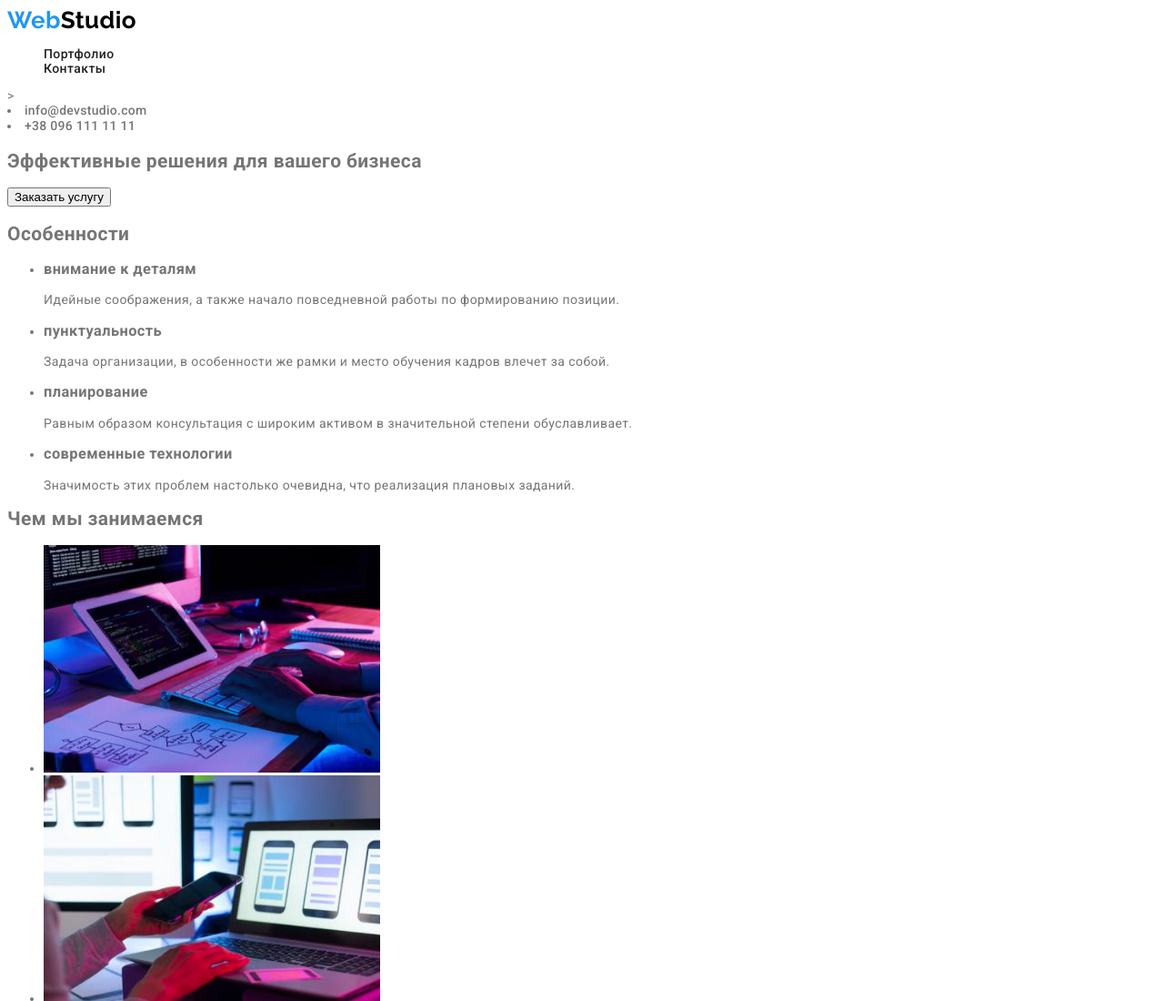
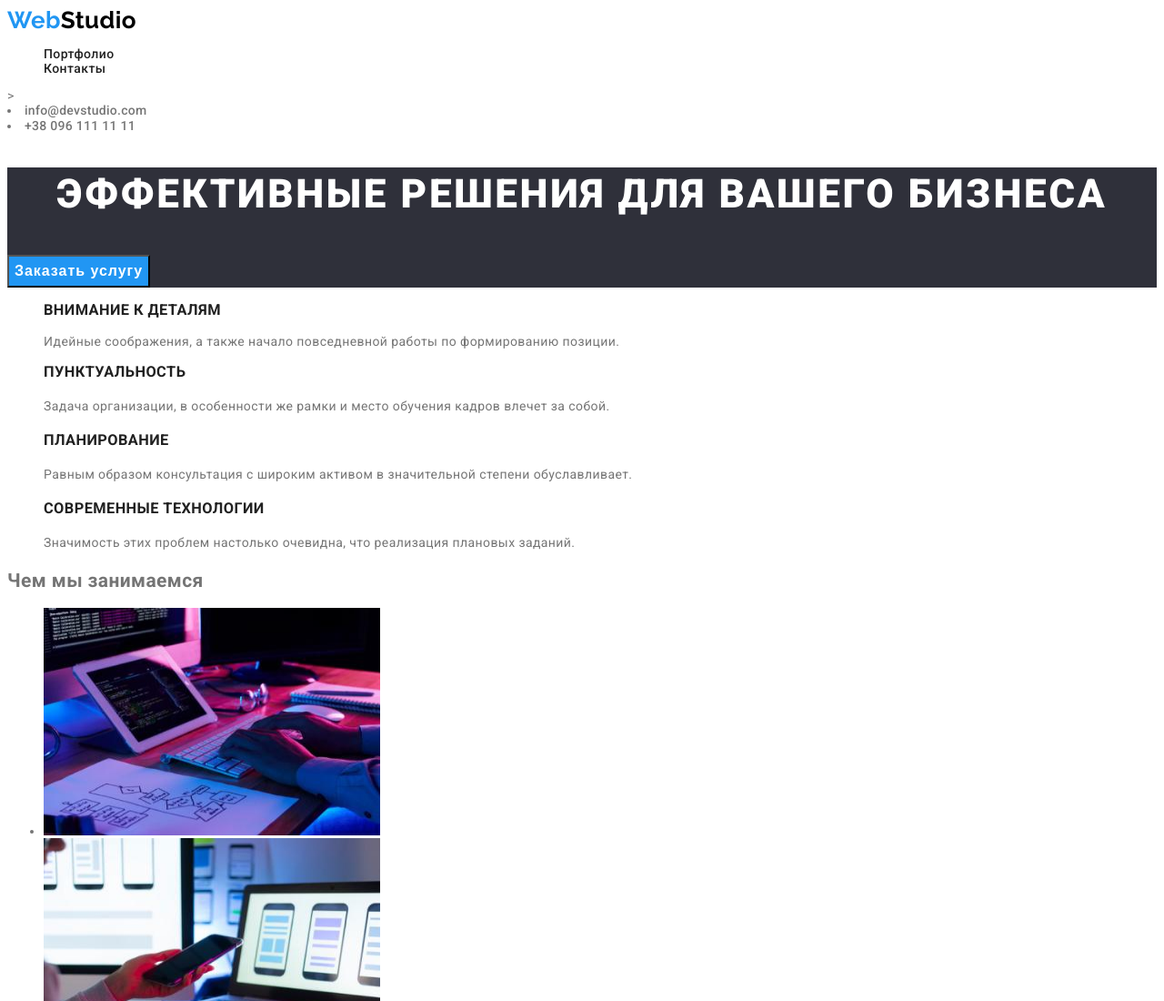
Before and after one commit to liubovpoltorak/goit-markup-hw-02, a plain HTML site: page index.html in a window 1280 px wide. Shown: the top 1100 px of the page at 91% size. Drawn offline with Linux system fonts and the light colour scheme.

Commit message:
assignment of classes
assignment of classes in section hero & specificities

```diff
--- a/index.html
+++ b/index.html
@@ -31,29 +31,29 @@
     </header>
     <main>
         <!--Секция Решения-->
-        <section>
-            <h1>Эффективные решения для вашего бизнеса</h1>
-            <button type="button">Заказать услугу</button>
+        <section class="section-hero">
+            <h1 class="hero-title">Эффективные решения для вашего бизнеса</h1>
+            <button type="button" class="hero-button">Заказать услугу</button>
         </section>
         <!--Секция Особенности-->
-        <section>
-            <h2>Особенности</h2>
-            <ul>
-                <li>
-                    <h3>внимание к деталям</h3>
+        <section class="section-specificities">
+            <h2 class="visually-hidden">Особенности</h2>
+            <ul class="adv-list list">
+                <li class="adv-item">
+                    <h3 class="adv-title">внимание к деталям</h3>
                     <p>Идейные соображения, а также начало повседневной работы по формированию позиции.</p>
                 </li>
-                <li>
-                    <h3>пунктуальность</h3>
-                    <p>Задача организации, в особенности же рамки и место обучения кадров влечет за собой.</p>
+                <li class="adv-item">
+                    <h3 class="adv-title">пунктуальность</h3>
+                    <p class="adv-text">Задача организации, в особенности же рамки и место обучения кадров влечет за собой.</p>
                 </li>
-                <li>
-                    <h3>планирование</h3>
-                    <p>Равным образом консультация с широким активом в значительной степени обуславливает.</p>
+                <li class="adv-item">
+                    <h3 class="adv-title">планирование</h3>
+                    <p class="adv-text">Равным образом консультация с широким активом в значительной степени обуславливает.</p>
                 </li>
-                <li>
-                    <h3>современные технологии</h3>
-                    <p>Значимость этих проблем настолько очевидна, что реализация плановых заданий.</p>
+                <li class="adv-item">
+                    <h3 class="adv-title">современные технологии</h3>
+                    <p class="adv-text">Значимость этих проблем настолько очевидна, что реализация плановых заданий.</p>
                 </li>
             </ul>
         </section>
```
